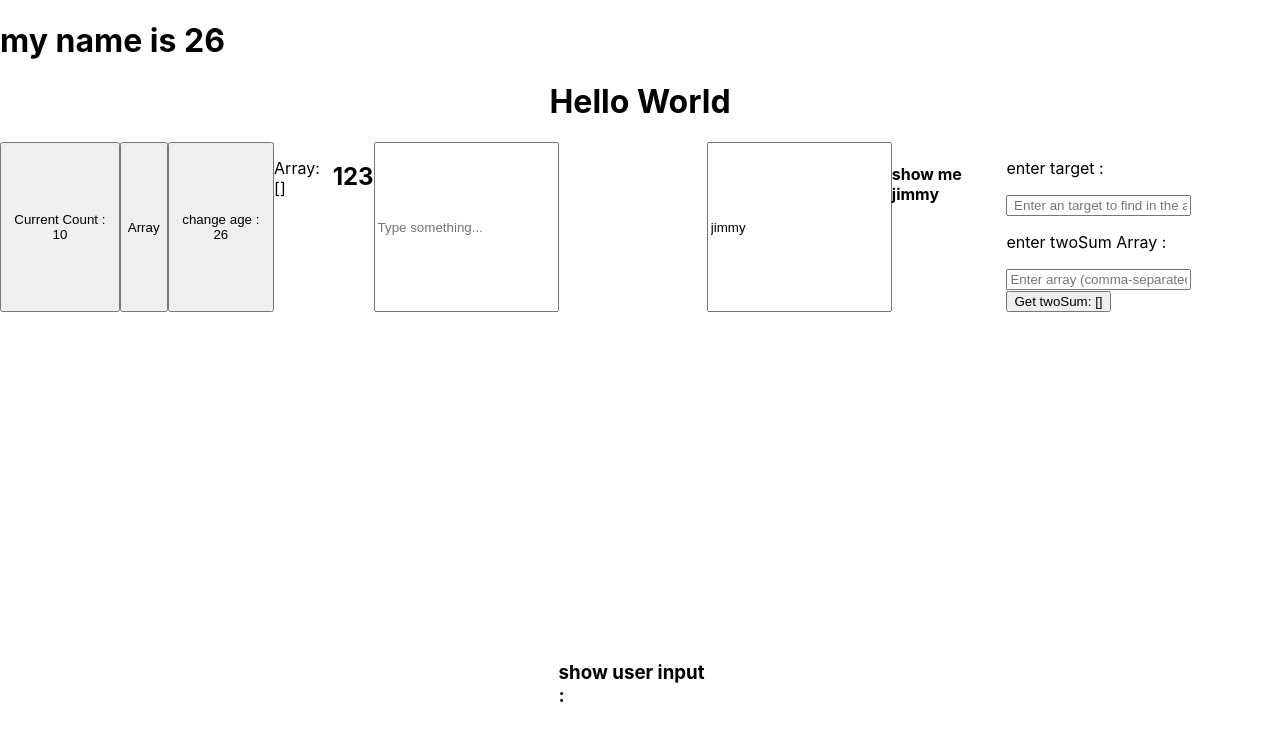
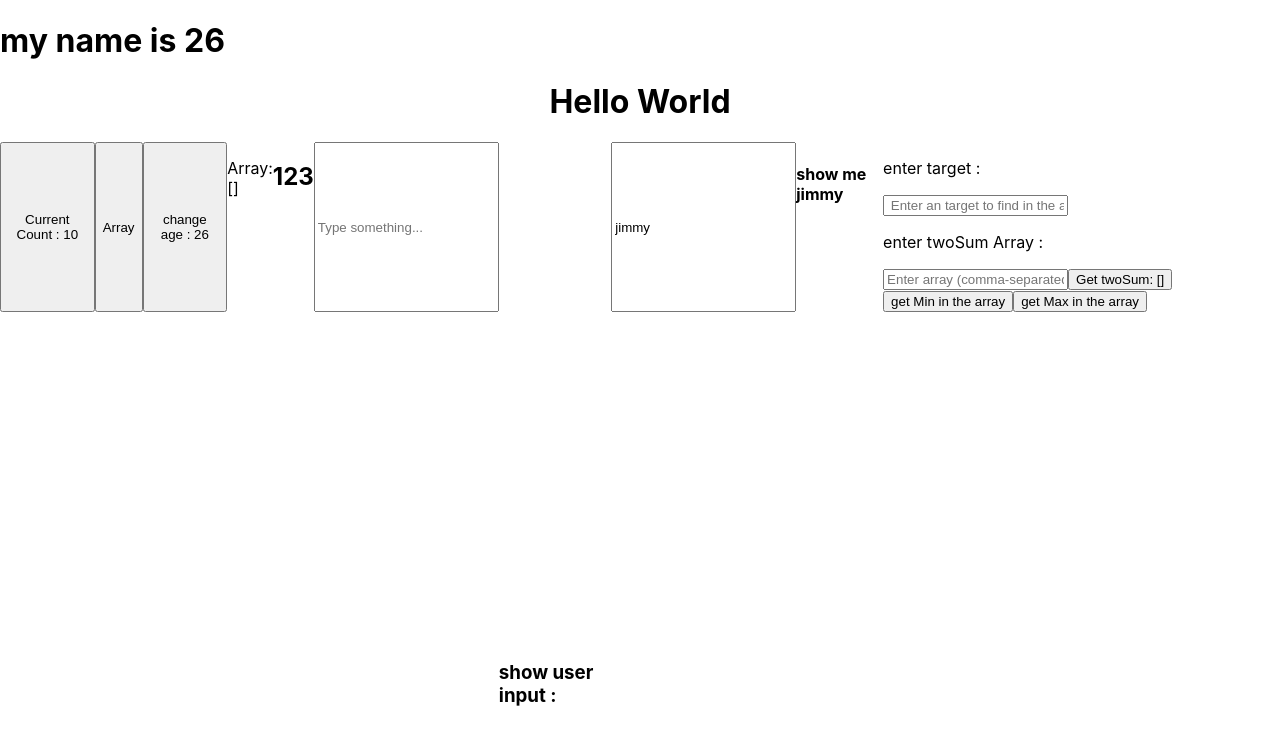
Before and after one commit to jimmy70111/pratice_react, a React (Create React App) app in the folder pratice/: page /pratice in a window 1280 px wide. Shown: the top 744 px of the page. Built offline with nearby package versions, Linux system fonts and the light colour scheme.

Commit message:
find min and max

```diff
--- a/pratice/src/Pratice.js
+++ b/pratice/src/Pratice.js
@@ -149,6 +149,12 @@ const Pratice = () => {
 
                 <button  onClick={twoSum}>  Get twoSum: [{result.join(', ')}]</button>
 
+
+            <button>  get Min in the array </button>
+            <button>  get Max  in the array </button>
+
+
+
         </div>
 
 
```
